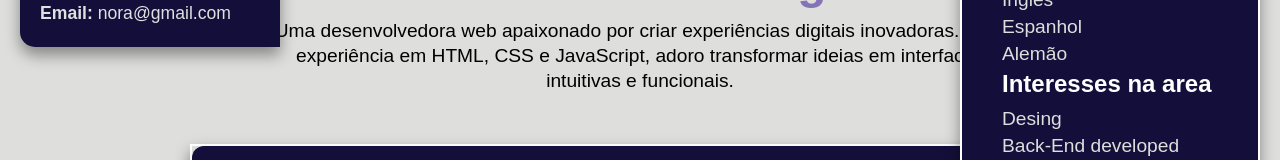
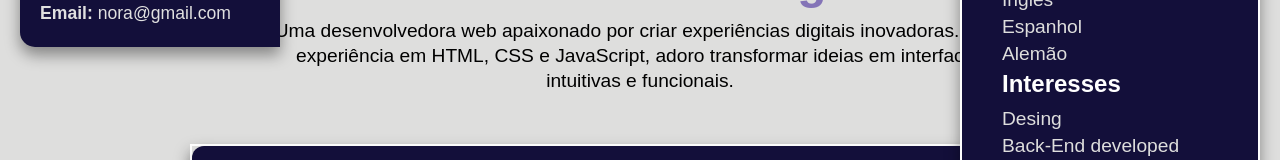
Before and after one commit to VitoriaBarroso/DesignWeb, a plain HTML site: page DW/perfil.html in a window 1280 px wide. Shown: the part 230-390 px from the top of the page. Drawn offline with Linux system fonts and the light colour scheme.

Commit message:
Update perfil.html

```diff
--- a/DW/perfil.html
+++ b/DW/perfil.html
@@ -217,7 +217,7 @@
                 <li>Espanhol</li>
                 <li>Alemão</li>
             </ul>
-            <h2>Interesses na area</h2>
+            <h2>Interesses</h2>
             <ul>
                 <li>Desing</li>
                 <li>Back-End developed</li>
```
